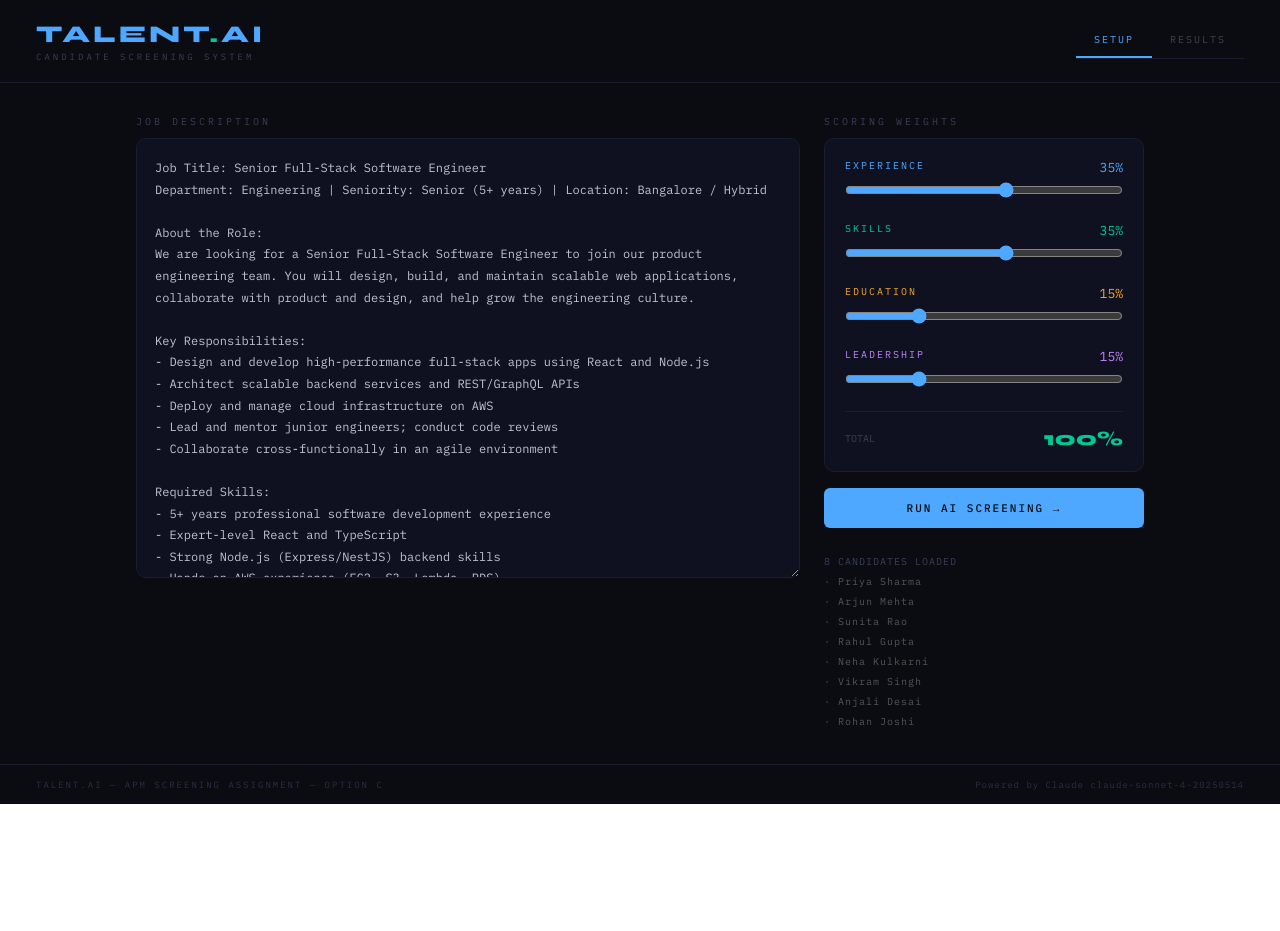
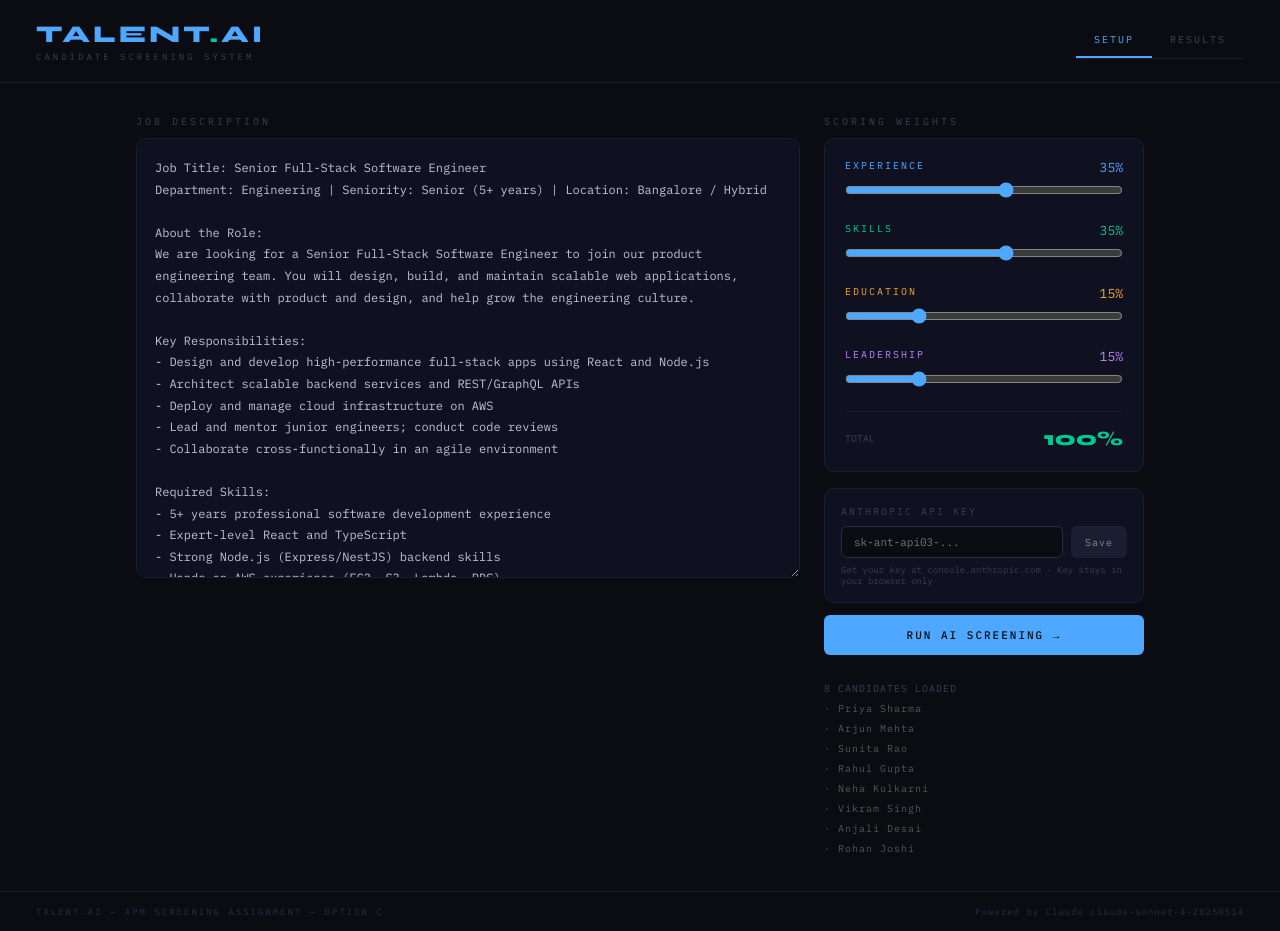
Before and after one commit to AryanYadav26/talent-ai, a React (Vite) app: page / in a window 1280 px wide. Before the commit the page ends 804 px from the top, so only its background shows below. Built offline with nearby package versions, Linux system fonts and the light colour scheme.

Commit message:
Final working AI screening system

```diff
--- a/src/App.jsx
+++ b/src/App.jsx
@@ -1,6 +1,7 @@
 import { useState, useCallback } from "react";
 
 const ANTHROPIC_MODEL = "claude-sonnet-4-20250514";
+const PROXY = "https://api.anthropic.com/v1/messages";
 
 const SAMPLE_RESUMES = [
   {
@@ -154,10 +155,10 @@ const BADGE_COLOR = {
   "Not Recommended": "#ff5c5c"
 };
 
-async function scoreCandidate(resume, jd, weights) {
-  const res = await fetch("https://api.anthropic.com/v1/messages", {
+async function scoreCandidate(resume, jd, weights, apiKey) {
+  const res = await fetch(PROXY, {
     method: "POST",
-    headers: { "Content-Type": "application/json" },
+    headers: { "Content-Type": "application/json", "x-api-key": apiKey, "anthropic-version": "2023-06-01", "anthropic-dangerous-direct-browser-access": "true" },
     body: JSON.stringify({
       model: ANTHROPIC_MODEL,
       max_tokens: 1000,
@@ -200,6 +201,8 @@ const scoreColor = s => s >= 75 ? "#00c896" : s >= 55 ? "#4fa8ff" : s >= 35 ? "#
 
 export default function App() {
   const [jd, setJd] = useState(SAMPLE_JD);
+  const [apiKey, setApiKey] = useState("");
+  const [keySaved, setKeySaved] = useState(false);
   const [weights, setWeights] = useState(WEIGHTS_DEFAULT);
   const [results, setResults] = useState([]);
   const [loading, setLoading] = useState(false);
@@ -212,16 +215,17 @@ export default function App() {
 
   const runScreening = useCallback(async () => {
     if (totalW !== 100) { setError("Weights must sum to 100%"); return; }
+    if (!apiKey.startsWith("sk-ant-")) { setError("Please enter a valid Anthropic API key (starts with sk-ant-)"); return; }
     setError(""); setLoading(true); setProgress(0); setResults([]); setTab("results");
     const scored = [];
     for (let i = 0; i < SAMPLE_RESUMES.length; i++) {
-      const r = await scoreCandidate(SAMPLE_RESUMES[i], jd, weights);
+      const r = await scoreCandidate(SAMPLE_RESUMES[i], jd, weights, apiKey);
       scored.push(r);
       setProgress(Math.round(((i + 1) / SAMPLE_RESUMES.length) * 100));
       setResults([...scored].sort((a, b) => b.overall_score - a.overall_score));
     }
     setLoading(false);
-  }, [jd, weights, totalW]);
+  }, [jd, weights, totalW, apiKey]);
 
   const tabs = ["setup", "results", ...(selected ? ["detail"] : [])];
 
@@ -294,6 +298,31 @@ export default function App() {
                 {totalW !== 100 && <div style={{ color: "#ff5c5c", fontSize: 10, marginTop: 6 }}>Adjust sliders to reach 100%</div>}
               </div>
               {error && <div style={{ color: "#ff5c5c", fontSize: 11, marginBottom: 10 }}>{error}</div>}
+
+              {/* API Key Input */}
+              <div style={{ background: "#0f1120", border: "1px solid #1a1e30", borderRadius: 10, padding: 16, marginBottom: 12 }}>
+                <div style={{ fontSize: 10, color: "#3a3e55", letterSpacing: 2, marginBottom: 8 }}>ANTHROPIC API KEY</div>
+                <div style={{ display: "flex", gap: 8 }}>
+                  <input
+                    type="password"
+                    placeholder="sk-ant-api03-..."
+                    value={apiKey}
+                    onChange={e => { setApiKey(e.target.value); setKeySaved(false); }}
+                    style={{
+                      flex: 1, background: "#0a0c12", border: `1px solid ${keySaved ? "#00c896" : "#2a2e45"}`,
+                      borderRadius: 6, padding: "8px 12px", color: "#e2e4f0", fontSize: 11,
+                      fontFamily: "inherit", outline: "none"
+                    }}
+                  />
+                  <button
+                    onClick={() => { if (apiKey.startsWith("sk-ant-")) setKeySaved(true); else setError("Invalid key format"); }}
+                    style={{ background: keySaved ? "#00c896" : "#1a1e30", border: "none", borderRadius: 6, padding: "8px 14px", color: keySaved ? "#0a0c12" : "#888", fontSize: 10, fontFamily: "inherit", cursor: "pointer", letterSpacing: 1, whiteSpace: "nowrap" }}
+                  >{keySaved ? "✓ Saved" : "Save"}</button>
+                </div>
+                <div style={{ fontSize: 9, color: "#3a3e55", marginTop: 6 }}>
+                  Get your key at console.anthropic.com · Key stays in your browser only
+                </div>
+              </div>
               <button className="btn" onClick={runScreening} disabled={loading || totalW !== 100}>
                 {loading ? `Analyzing... ${progress}%` : "Run AI Screening →"}
               </button>
```
